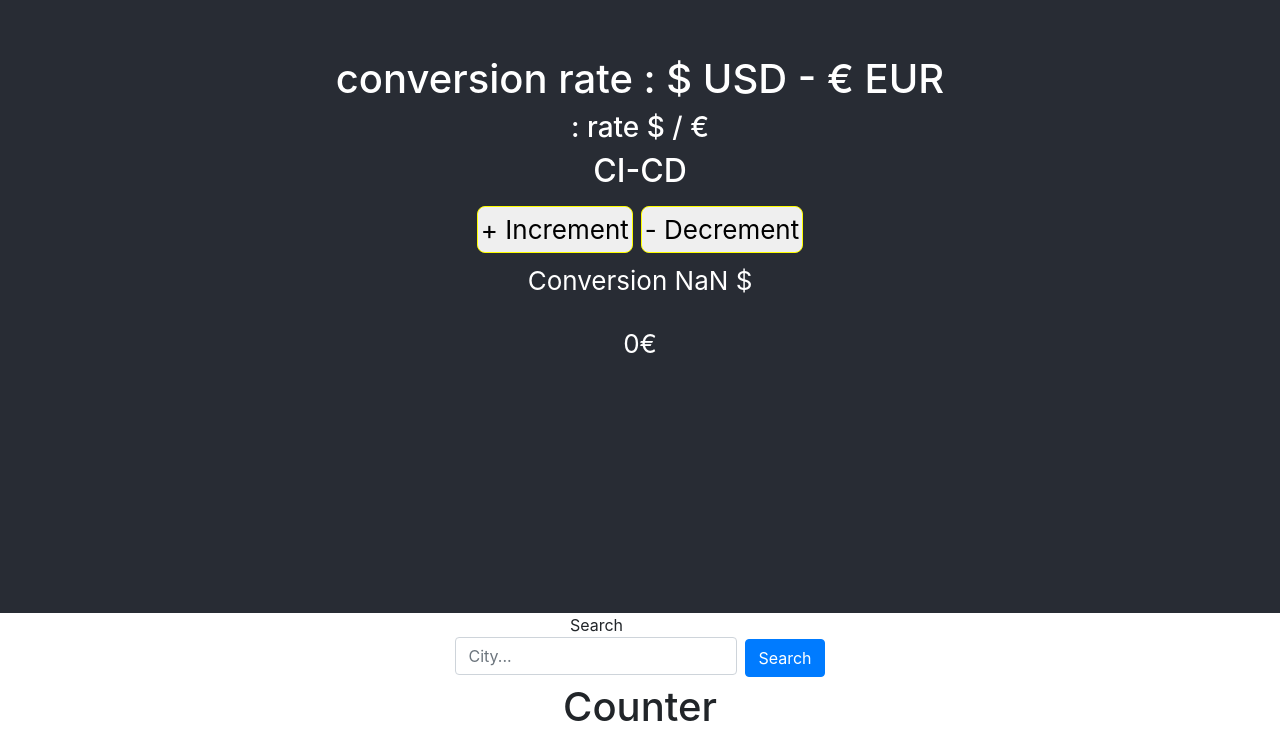
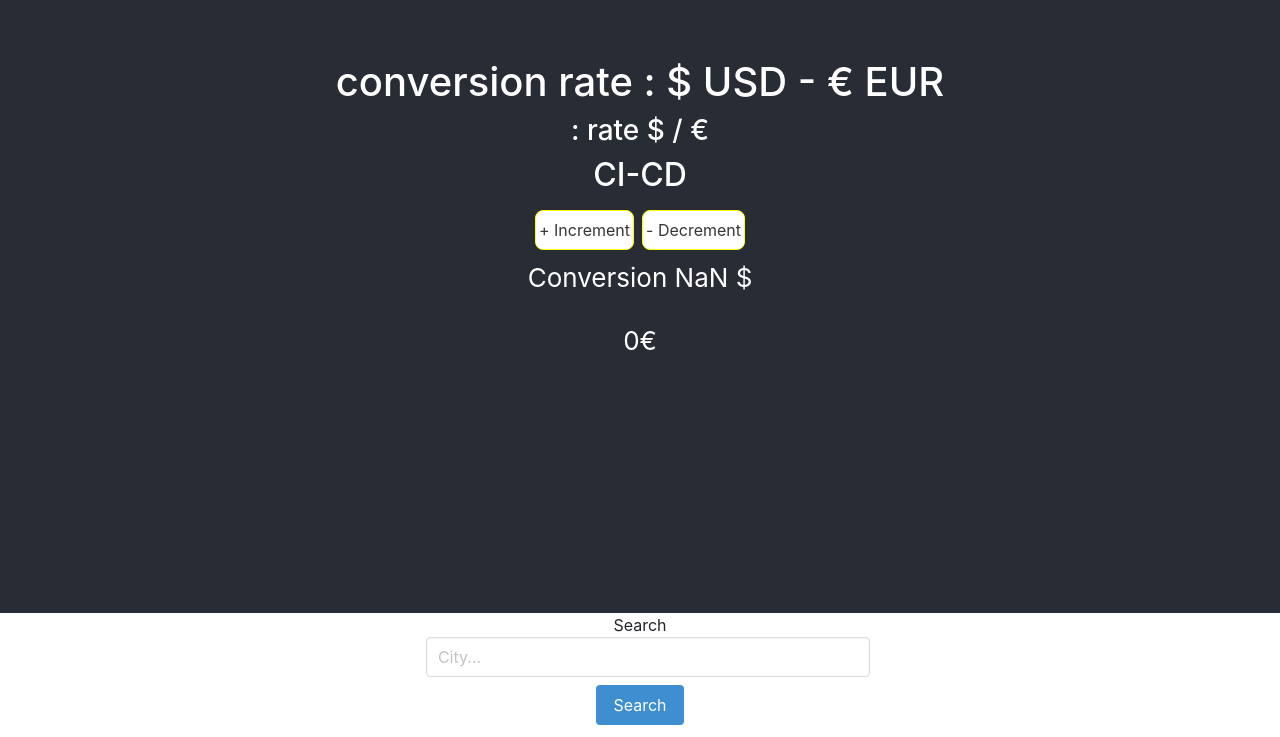
Before and after one commit to rim31/CICD-Jest, a React (Create React App) app: page / in a window 1280 px wide. Shown: the part 187-924 px from the top of the page. Built offline with nearby package versions, Linux system fonts and the light colour scheme; no server answers.

Commit message:
bulma css in index.html new link

```diff
--- a/public/index.html
+++ b/public/index.html
@@ -32,6 +32,7 @@
       crossorigin="anonymous"
     />
     -->
+    <link rel="stylesheet" href="https://cdn.jsdelivr.net/npm/bulma@0.9.1/css/bulma.min.css">
     <link rel="stylesheet" href="https://maxcdn.bootstrapcdn.com/bootstrap/4.0.0/css/bootstrap.min.css">
     <title>CI-CD Jest</title>
   </head>
--- a/src/App.tsx
+++ b/src/App.tsx
@@ -27,9 +27,9 @@ function App() {
           Edit <code>src/App.tsx</code> and save to reload.
         </p> */}
         <div className="d-inline-flex p-2">
-          <button id="increment-btn" className="mr-2" style={{ border: "1px solid yellow", borderRadius: "8px", padding: "3px 3px" }}
+          <button id="increment-btn" className="button mr-2" style={{ border: "1px solid yellow", borderRadius: "8px", padding: "3px 3px" }}
             onClick={() => setCounter(counter + 1)}>+ Increment</button>
-          <button id="decrement-btn" style={{ border: "1px solid yellow", borderRadius: "8px", padding: "3px 3px" }}
+          <button id="decrement-btn" className="button" style={{ border: "1px solid yellow", borderRadius: "8px", padding: "3px 3px" }}
             onClick={() => setCounter(counter > 0 ? counter - 1 : 0)}>- Decrement</button>
         </div>
         <p>Conversion {(counter / parseFloat(conversion)).toFixed(2)} $</p>
--- a/src/components/Weather/Forecast.tsx
+++ b/src/components/Weather/Forecast.tsx
@@ -54,12 +54,12 @@ export default function Forecast() {
     <div className="main-container">
       <div>
         <label className="text-center" >Search
-        <input id="search" name="search" type="text" className="search form-control mr-2" placeholder="City..."
+        <input id="search" name="search" type="text" className="search input  mx-2" placeholder="City..."
             value={query} onChange={(e) => { setQuery(e.target.value); setLocation(e.target.value); }} onKeyPress={search} />
+          <button id="btn-search" type="button" className="button is-info mt-2 mx-2" data-dismiss="modal"
+            //onClick={(e: any) => { console.log(location); setQuery(e.target.value); }}>Search</button>
+            onClick={(e: any) => { console.log(location); clickSearch(location); }}>Search</button>
         </label>
-        <button id="btn-search" type="button" className="btn btn-primary ml-2" data-dismiss="modal"
-          //onClick={(e: any) => { console.log(location); setQuery(e.target.value); }}>Search</button>
-          onClick={(e: any) => { console.log(location); clickSearch(location); }}>Search</button>
       </div>
       {isLoading ? (
         <div>Loading ...</div>
--- a/src/components/Weather/SevenDays.tsx
+++ b/src/components/Weather/SevenDays.tsx
@@ -12,7 +12,7 @@ export default function SevenDays(props: any) {
         {
           state.data && (
             state.data.hourly.map((day: any, i: number) =>
-              <div key={i} className="ml-1 mr-1" style={{ flex: "0 0 auto" }}>
+              <div key={i} className="ml-1 mr-1" style={{ flex: "0 0 auto", padding: "0px 2px 0px 2px" }}>
                 < div style={{ backgroundColor: "grey", width: '110px', borderRadius: "8px" }}>
                   <div className="city-temp">
                     {Math.round(day.temp)}<sup>°C</sup>
@@ -34,7 +34,7 @@ export default function SevenDays(props: any) {
         {
           state.data && (
             state.data.daily.map((day: any, i: number) => <div key={i} className="d-inline-flex ml-1 mr-1">
-              <div style={{ backgroundColor: "turquoise", width: '110px', borderRadius: "8px" }}>
+              <div style={{ backgroundColor: "turquoise", width: '110px', borderRadius: "8px", padding: "0px 2px 0px 2px" }}>
                 <div className="city-temp">
                   {Math.round(day.temp.day)}<sup>°C</sup>
                 </div>
```
